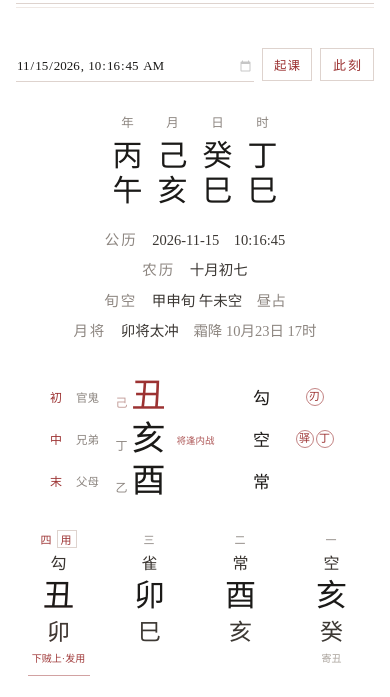
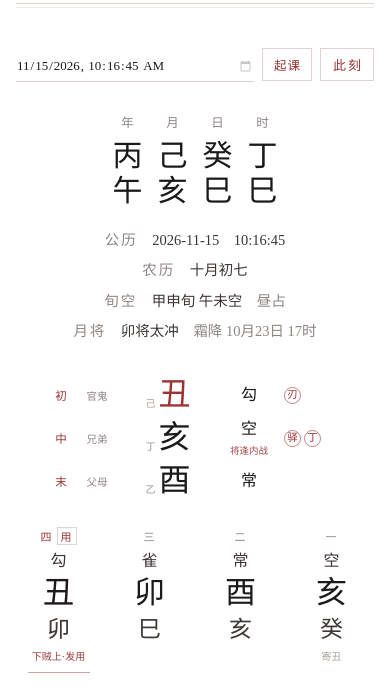
Before and after one commit to haoran123-sys/liuren, a plain HTML site: page index.html in a window 390 px wide. Shown: the part 147-844 px from the top of the page. Drawn offline with Linux system fonts and the light colour scheme.

Commit message:
三传五列紧凑成组：字距收拢、字号分层，毕法短句归入天将格

```diff
--- a/index.html
+++ b/index.html
@@ -54,30 +54,32 @@
     .mlines .k { color: var(--gray); letter-spacing: 2px; }
     .mlines .g { color: var(--gray); }
 
-    /* 三传：整块网格，六列对齐（初/中/末 · 六亲 · 遁干支 · 战克标 · 天将战 · 煞圈） */
+    /* 三传：五列紧凑成组（初/中/末 · 六亲 · 遁干支大字 · 天将 · 八煞） */
     .chuan { display: grid;
-             grid-template-columns: 32px 60px 96px 96px 72px 92px;
+             grid-template-columns: 30px 52px 108px 90px 68px;
              align-items: center; justify-content: center;
-             column-gap: 8px; row-gap: 8px; max-width: 640px; margin: 0 auto 40px; }
+             column-gap: 6px; row-gap: 10px; max-width: 520px; margin: 0 auto 40px; }
     .cre { display: contents; }
-    .cre .lab { color: var(--red); font-size: 14px; letter-spacing: 2px; text-align: center; }
-    .cre .qn { color: var(--gray); font-size: 13px; letter-spacing: 1px; text-align: center; }
-    .cre .bz { font-size: 48px; line-height: 1.06; display: flex; align-items: baseline;
-               justify-content: center; white-space: nowrap; }
-    .cre .bz i { font-style: normal; font-size: 15px; color: #8d8680; margin-right: 7px; }
-    .cre .kebz { font-size: 12px; color: var(--red); letter-spacing: .5px; opacity: .92;
-                 text-align: center; line-height: 1.6; }
+    .cre .lab { color: var(--red); font-size: 13px; letter-spacing: 1px; text-align: center; }
+    .cre .qn { color: var(--gray); font-size: 12px; letter-spacing: 0; text-align: center; }
+    .cre .bz { font-size: 46px; line-height: 1.02; display: flex; align-items: flex-end;
+               justify-content: center; white-space: nowrap; padding-bottom: 2px; }
+    .cre .bz i { font-style: normal; font-size: 12px; color: #9c948d; margin-right: 5px;
+                 vertical-align: text-top; line-height: 1.4; }
+    .cre .kebz { display: none; }
     /* 朱圈：八煞单字 */
-    .shas { display: flex; align-items: center; gap: 3px; justify-content: center; }
+    .shas { display: flex; align-items: center; gap: 4px; justify-content: flex-start;
+            min-height: 24px; }
     .sc { font-style: normal; display: inline-flex; align-items: center; justify-content: center;
-          width: 22px; height: 22px; border: 1px solid rgba(156,50,50,.6); border-radius: 50%;
-          color: var(--red); font-size: 13px; line-height: 1; letter-spacing: 0; }
+          width: 21px; height: 21px; border: 1px solid rgba(156,50,50,.6); border-radius: 50%;
+          color: var(--red); font-size: 12.5px; line-height: 1; letter-spacing: 0; }
     .gsh .sc { width: 24px; height: 24px; font-size: 13.5px; }
     /* 朱圈：课体名与法句 */
     .circ { border: 1px solid rgba(156,50,50,.5); border-radius: 999px; padding: 0 12px;
             display: inline-block; line-height: 1.7; }
-    .cre .jj { color: #1e1b19; font-size: 23px; letter-spacing: 0; text-align: center;
-               white-space: nowrap; }
+    .cre .jj { color: #1e1b19; font-size: 21px; letter-spacing: 0; white-space: nowrap;
+               line-height: 1.15; display: flex; flex-direction: column; align-items: center;
+               justify-content: center; }
     .cre.first .bz { color: var(--red); }
     .cre.first .bz i { color: #c09a96; }
 
@@ -101,8 +103,8 @@
     .zs { font-style: normal; font-size: 10.5px; letter-spacing: 1px; margin-left: 3px;
           color: var(--gray2); vertical-align: 12px; }
     .zs1 { color: rgba(156,50,50,.8); }
-    .bfq { display: block; margin: 0; width: fit-content; font-size: 12.5px; color: var(--red);
-           letter-spacing: 1px; opacity: .9; white-space: nowrap; }
+    .bfq { font-size: 11px; color: var(--red); letter-spacing: 0; opacity: .9;
+           white-space: nowrap; margin-top: 2px; font-weight: normal; }
     .kec .yb { font-style: normal; font-size: 11px; border: 1px solid var(--line);
                color: var(--red); padding: 0 3px; }
     .kec.yong .up, .kec.yong .dn { text-shadow: 0 0 .6px rgba(156,50,50,.35); }
@@ -171,16 +173,17 @@
         .meta { flex-direction: column; align-items: center; gap: 16px; margin-bottom: 32px; }
         .vline { display: none; }
         .mlines { text-align: center; line-height: 2.1; }
-        .chuan { grid-template-columns: 22px 34px 66px 62px 40px 60px;
-                 column-gap: 3px; row-gap: 6px; max-width: 100%; margin-bottom: 30px; }
-        .cre .bz { font-size: 34px; }
-        .cre .bz i { font-size: 12px; margin-right: 4px; }
-        .cre .jj { font-size: 17px; }
-        .cre .lab { font-size: 12px; letter-spacing: 1px; }
-        .cre .qn { font-size: 11.5px; letter-spacing: 0; }
-        .cre .kebz { font-size: 10px; letter-spacing: 0; }
-        .shas { gap: 2px; }
-        .sc { width: 18px; height: 18px; font-size: 11px; }
+        .chuan { grid-template-columns: 22px 42px 92px 62px 56px;
+                 column-gap: 4px; row-gap: 8px; max-width: 100%; margin-bottom: 28px; }
+        .cre .bz { font-size: 32px; padding-bottom: 1px; }
+        .cre .bz i { font-size: 10px; margin-right: 3px; }
+        .cre .jj { font-size: 16px; }
+        .cre .lab { font-size: 11.5px; letter-spacing: 0; }
+        .cre .qn { font-size: 10.5px; }
+        .cre .kebz { display: none; }
+        .bfq { font-size: 9px; margin-top: 1px; }
+        .shas { gap: 3px; min-height: 18px; justify-content: flex-start; }
+        .sc { width: 17px; height: 17px; font-size: 10.5px; }
         .ke { column-gap: 6px; max-width: 100%; margin-bottom: 32px; }
         .kec .lab { height: 20px; font-size: 11px; letter-spacing: 1px; }
         .kec .jj { height: 26px; font-size: 16px; }
--- a/liuren.js
+++ b/liuren.js
@@ -544,8 +544,8 @@ function renderChart(ch) {
     H.push('<span class="lab">' + esc(c.label[0]) + "</span>");
     H.push('<span class="qn">' + esc(c.qin) + "</span>");
     H.push('<span class="bz"><i>' + esc(c.dun) + "</i>" + esc(c.zhi) + "</span>");
-    H.push('<span class="kebz">' + (bifaCi === i ? '<span class="bfq">' + esc(txt) + "</span>" : "") + "</span>");
-    H.push('<span class="jj">' + esc(j1(c.jiang)) + "</span>");
+    H.push('<span class="jj">' + esc(j1(c.jiang)) +
+      (bifaCi === i ? '<span class="bfq">' + esc(txt) + "</span>" : "") + "</span>");
     const sha = ch.shaOf(c.zhi);
     H.push('<span class="shas">');
     if (sha) sha.split("·").forEach(t => H.push('<i class="sc">' + esc(t) + "</i>"));
```
